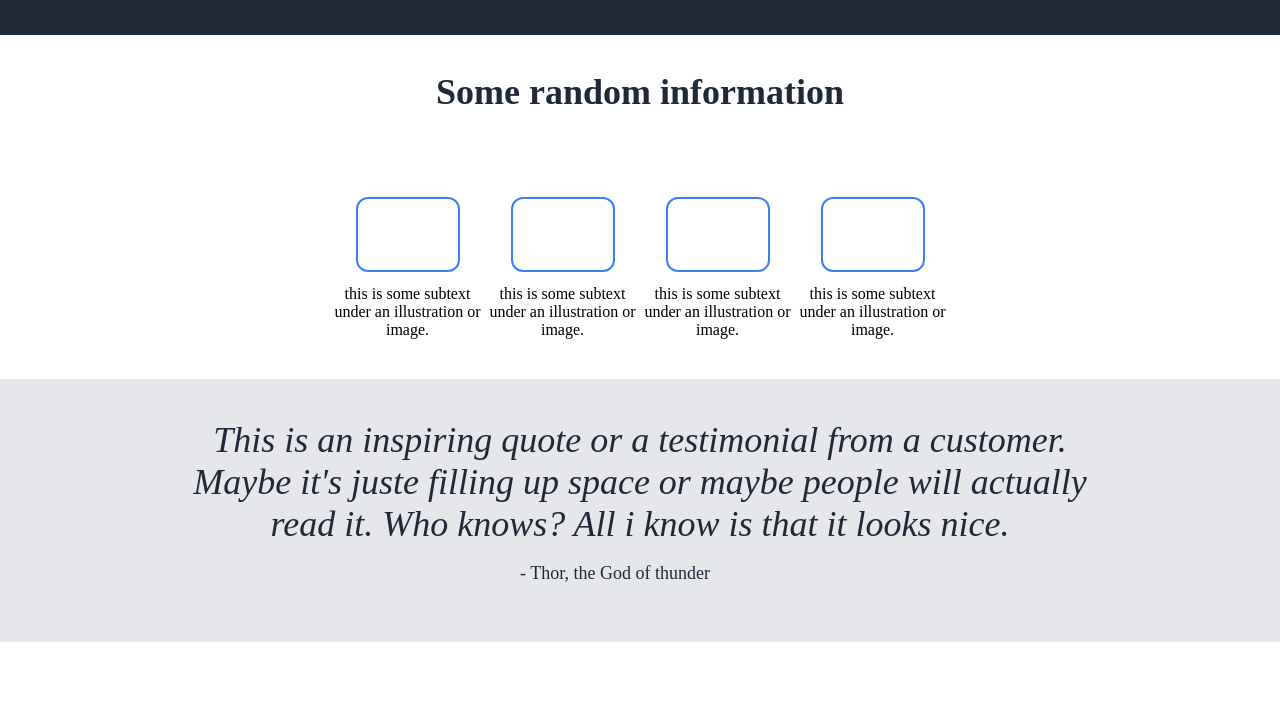
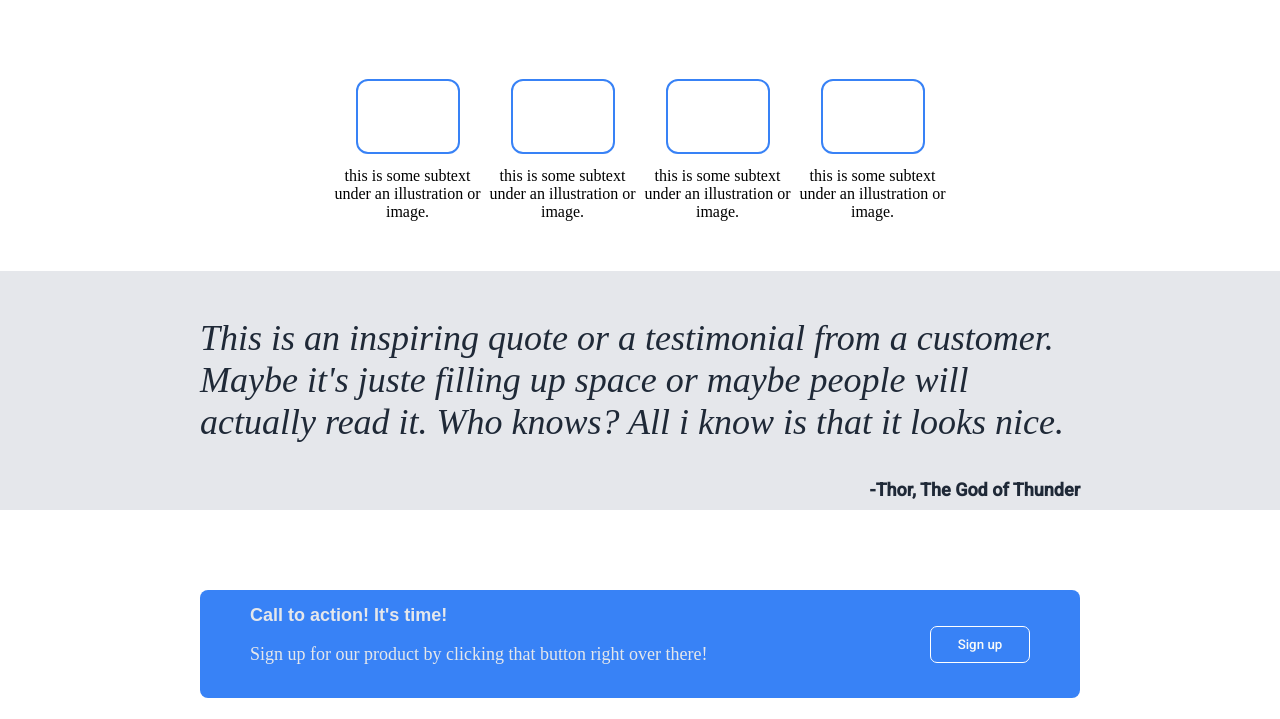
Before and after one commit to Octoo/landing-page, a plain HTML site: page index.html in a window 1280 px wide. Shown: the part 641-1360 px from the top of the page. Drawn offline with Linux system fonts and the light colour scheme.

Commit message:
Final version of the landing page

```diff
--- a/index.html
+++ b/index.html
@@ -11,7 +11,7 @@
     <title>Landing page</title>
 </head>
 <body>
-    <!--Container "Header logo + header links"-->
+    <!-- "Header logo + header links"-->
     <div class="header">
         <div class="top">
             <h1 id="header-logo">Header Logo</h1>
@@ -22,7 +22,7 @@
             </ul>
         </div>
     </div>
-    <!--Container "This website is awesome + signup and placeholder image"-->
+    <!--Container 1  "This website is awesome + signup and placeholder image"-->
     <div class="container1">
         <div class="left-block">
             <h2>This website is awesome</h2>
@@ -35,8 +35,8 @@
         </div>
     </div>
 
-    <!--Container "Some random informations + cards and their description"-->
-    <h3>Some random information</h3>
+    <!--Container 2 "Some random informations + cards and their description"-->
+    <h3>Some random information.</h3>
     <div class="container2">
 
 
@@ -58,15 +58,14 @@
         </div>
     </div>
 
-    <!--Container "Quote = author"-->
+    <!--Container 3 "Quote + author"-->
     <div class="container3">
-        <div class="quote">This is an inspiring quote or a testimonial from a customer. Maybe it's juste filling up space or maybe people will actually read it. Who knows? All i know is that it looks nice.</div>
-        <div class="author-wrap">
-            <p class="author">- Thor, the God of thunder</p>
-        </div>
+        <p class="quote">This is an inspiring quote or a testimonial from a customer. Maybe it's juste filling up space or maybe people will actually read it. Who knows? All i know is that it looks nice.</p>
+        <p id="author">-Thor, The God of Thunder</p>
+
     </div>
 
-    <!--Container" Blue form with call to action + signup button"-->
+    <!--Container 4" Blue form with call to action + signup button"-->
     <div class="container4">
         <div class="container4-left">
 
@@ -77,10 +76,8 @@
         <div class="button-position"><button class="signup-button">Sign up</button></div>
     </div>
 
-    <!--Container "Footer with credits"-->
+    <!-- "Footer with credits"-->
     <div class="footer">Copyright © The Oding Project 2022</div>
-
-
 
 </body>
 </html>
--- a/style.css
+++ b/style.css
@@ -2,12 +2,14 @@ body {
   display: flex;
   flex-direction: column;
   margin: 0;
+
 }
+
 
 .header {
   background-color: #1f2937;
   border: none;
-  padding: 0px 15% 10%;
+  padding: 0px 15% ;
 }
 
 
@@ -77,6 +79,7 @@ h3{
     font-weight: 800;
     color: #1F2937;
     text-align: center;
+    font-family: 'Robot', sans-serif;
 }
 
 button {
@@ -97,10 +100,11 @@ p {
     flex-direction: row;
     align-items: center;
     justify-content: center;
-    padding: 40px;
+    padding: 50px;
     gap: 5px;
 
 }
+
 
 .carte{
     display: flex;
@@ -130,32 +134,32 @@ p {
   justify-content: center;
   padding-top: 60px;
 }
-.container3 {
-  background-color: #e5e7eb;
-  display: flex;
-  flex-direction: column;
-  align-items: center;
-  justify-content: center;
-  padding: 40px;
+
+.container3{
+    background-color: #e5e7eb;
+    color: #1f2937;
+    display: flex;
+    height: auto;
+    padding: 10px 200px;
+    flex-direction: column;
+
 }
-.quote {
-  text-align: center;
-  padding-left: 140px;
-  padding-right: 140px;
-  font-size: 36px;
-  font-style: italic;
-  color: #1f2937;
+.quote{
+    font-size: 36px;
+    font-style: italic;
+    color: #1F2937;
 }
-.author-wrap {
-  display: flex;
-  align-items: flex-end;
+
+#author{
+    color: #1F2937;
+    text-align: right;
+    margin: 0px;
+    font-weight: bold;
+    font-family: 'Roboto',sans-serif;
 
 }
 
-.author {
-  color: #1f2937;
-  margin-right: 50px;
-}
+
 .container4 {
     display: flex;
     margin: 80px 200px;
@@ -178,6 +182,7 @@ p {
   border-color: #e5e7eb;
   flex: 0;
   max-height: 200px;
+  border:1px solid white; ;
 }
 
 .button-position{
```
Also changed, not shown: test.html (deleted, +0 -76 lines).
